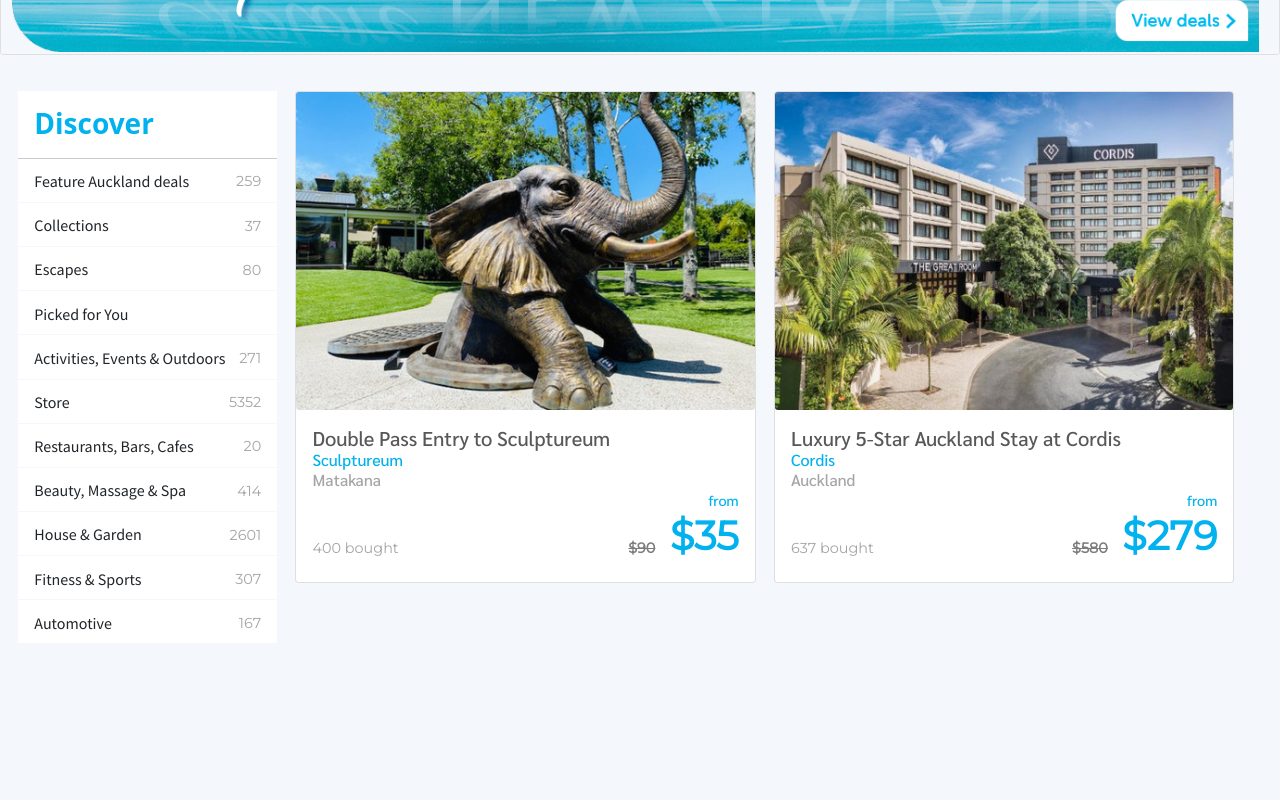
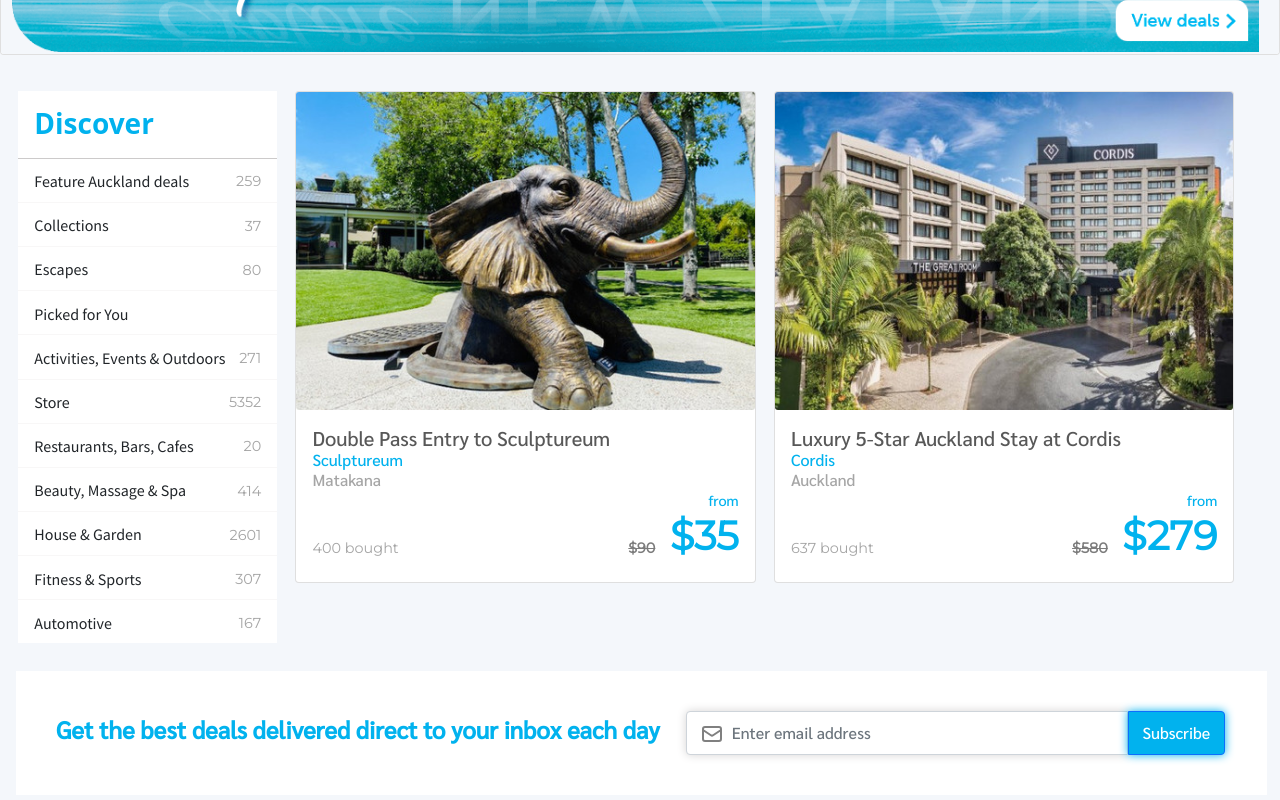
Before and after one commit to BeesanGhaith/Merwas, a React (Create React App) app: page / in a window 1280 px wide. Shown: the part 280-1080 px from the top of the page. Before the commit the page ends 951 px from the top, so only its background shows below. Built offline with nearby package versions, Linux system fonts and the light colour scheme.

Commit message:
add email-form

```diff
--- a/src/component/Home/Home.js
+++ b/src/component/Home/Home.js
@@ -1,9 +1,10 @@
 import "./Home.css";
 import React from "react";
-import { Card, ListGroup, Badge } from "react-bootstrap";
+import { Card, ListGroup, Form, Button } from "react-bootstrap";
 import image from "../image/home.png";
 import elephent from "../image/elephent.jpg";
 import cordis from "../image/cordis.jpg";
+import { HiOutlineMail } from "react-icons/hi";
 
 function Home() {
   const List = [
@@ -66,8 +67,8 @@
         {cardHome.map((element) => (
           <Card className="card">
             <div className="div-img-desc">
-            <Card.Img className="card-img" variant="top" src={element.img} />
-            <Card.Text className="card-desc">{element.desc}</Card.Text>
+              <Card.Img className="card-img" variant="top" src={element.img} />
+              <Card.Text className="card-desc">{element.desc}</Card.Text>
             </div>
             <Card.Body className="card-body-home">
               <Card.Title>{element.title}</Card.Title>
@@ -85,6 +86,23 @@
           </Card>
         ))}
       </div>
+
+      <Form>
+        <Form.Group className="form-email">
+          <Form.Label className="email-label">
+            Get the best deals delivered direct to your inbox each day
+          </Form.Label>
+          <div className="div-email-input">
+            <Form.Control
+              className="email-input"
+              type="email"
+              placeholder="Enter email address"
+            ></Form.Control>
+            <HiOutlineMail className="mail-icon" />
+          <Button className="btn-subscribe">Subscribe</Button>
+          </div>
+        </Form.Group>
+      </Form>
     </>
   );
 }
```
